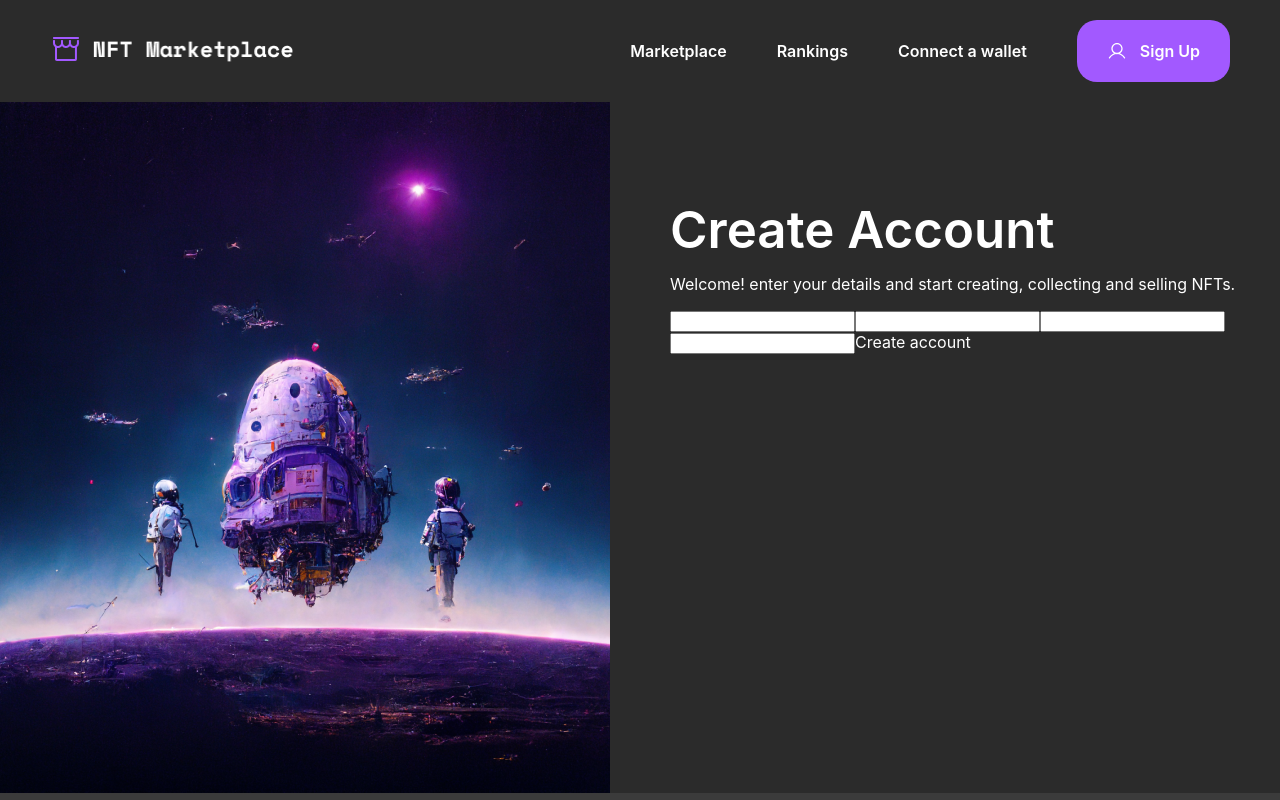
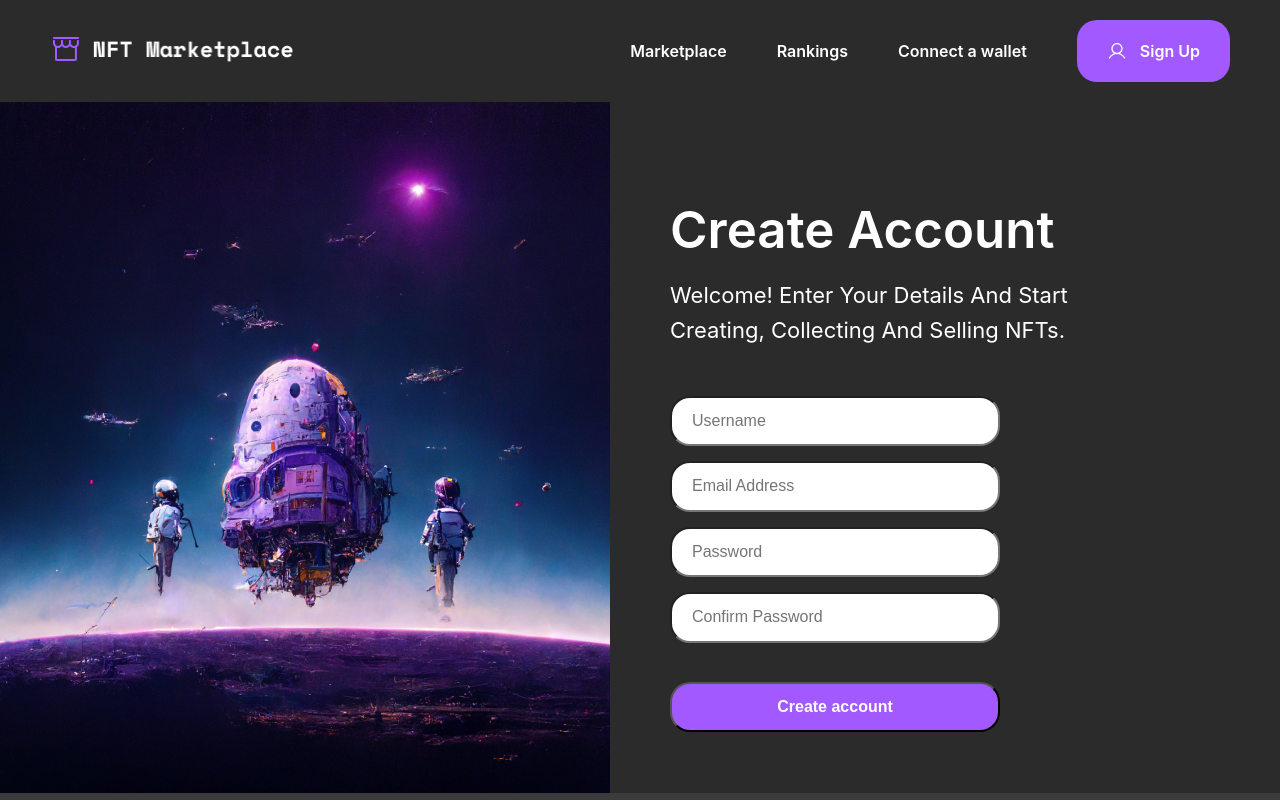
Before and after one commit to VygintasK/roko-nft, a React (Create React App) app: page /CreateAccount in a window 1280 px wide. Shown: the top 800 px of the page. Built offline with nearby package versions, Linux system fonts and the light colour scheme.

Commit message:
Form correction

```diff
--- a/src/Pages/CreateAccount/CreateAccount.css
+++ b/src/Pages/CreateAccount/CreateAccount.css
@@ -15,5 +15,45 @@
 }
 
 .CreateAccount p{
+    max-width: 460px;
+    margin: 0px;
+    padding-top: 20px;
+    padding-bottom: 40px;
+    font-weight: 400;
+    font-size: 22px;
+    line-height: 160%;
+    text-transform: capitalize;
+}
+.create-account-form{
+    max-width: 286px;
+}
+.create-account-form input{
+    background-color: #FFFFFF;
+    padding:12px 20px;
+    margin-bottom: 7.5px ;
+    margin-top: 7.5px ;
+    border-radius: 20px;
+    width: 100%;
 
+
+    font-weight: 400;
+    font-size: 16px;
+    line-height: 140%;
+    color: #2B2B2B;
 }
+.create-account-form .create-account-button{
+    background-color:#A259FF;
+    padding: 12px 20px;
+    margin-top: 32px;
+    width: 330px;
+    font-weight: 600;
+    font-size: 16px;
+    line-height: 140%;
+
+    align-items: center;
+    text-align: center;
+    color: #FFFFFF;
+}
+.create-account-form .create-account-button:hover{
+    background-color:#8222ff;
+}
--- a/src/Pages/CreateAccount/CreateAccount.js
+++ b/src/Pages/CreateAccount/CreateAccount.js
@@ -1,22 +1,45 @@
+// import {Link} from 'react-router-dom'
+import './CreateAccount.css'
+// import { useState } from 'react'
 import React from 'react'
-import {Link} from 'react-router-dom'
-import './CreateAccount.css'
 
 import CreateAccountPic from './CreateAccount.png'
 
 const CreateAccount = () => {
+
+  const submitHandler = (event) => {
+    event.preventDefault()
+    console.log(event.target.elements.name.value)
+    console.log(event.target.elements.email.value)
+    console.log(event.target.elements.password.value)
+
+    event.target.reset()
+  }
+
   return (
     <div className='CreateAccount'>
-      <img src={CreateAccountPic}></img>
+      <img src={CreateAccountPic} alt='random nft'></img>
       <div>
         <h2>Create account</h2>
         <p>Welcome! enter your details and start creating, collecting and selling NFTs.</p>
-        <form className='create-account-form'>
-          <input type='text'/>
-          <input type='email'/>
-          <input type='text'/>
-          <input type='text'/>
-          <Link className='create-account-button'>Create account</Link>
+
+        <form className='create-account-form' onSubmit={submitHandler}>
+          <div className='form-control'>
+            <input id='name' type='text' placeholder='Username'/>
+          </div>
+          <div className='form-control'>
+            <input id='email'type='email' placeholder='Email Address'/>
+          </div>
+          <div className='form-control'>
+            <input id='password' type='text' placeholder='Password'/>
+          </div>
+          <div className='form-control'>
+            <input id='confirmPassword' type='text' placeholder='Confirm Password'/>
+          </div>
+          <div className='form-control'>
+
+          </div>
+          <input type='Submit' className='create-account-button'  value='Create account' readOnly/>
         </form>
       </div>
 
```
